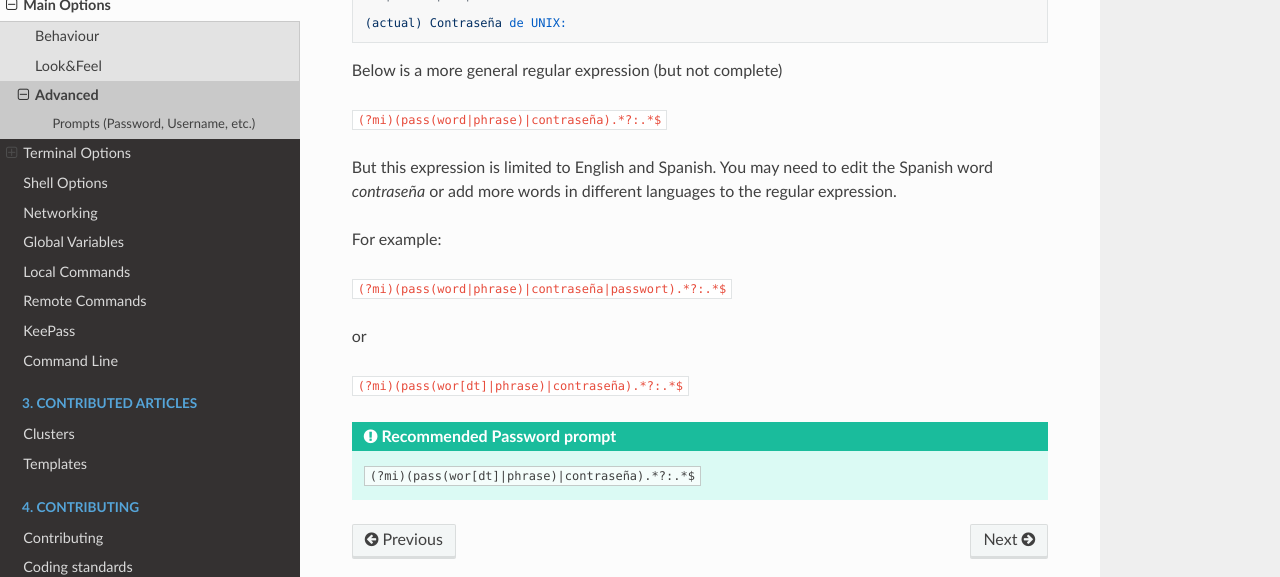
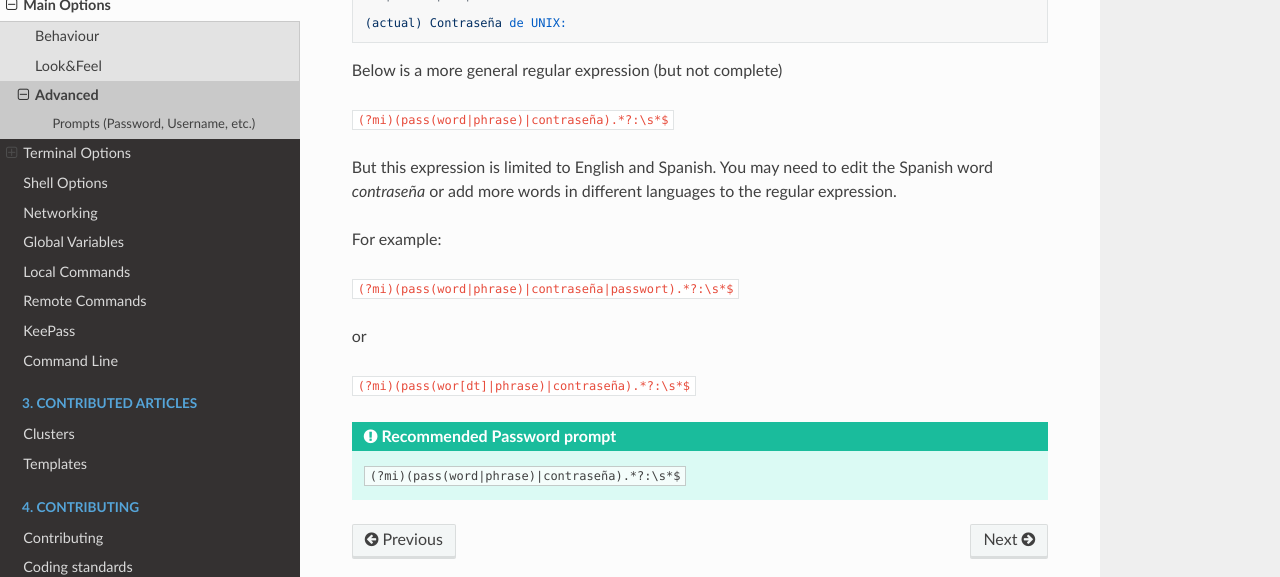
Before and after one commit to asbru-cm/asbru-cm, an MkDocs documentation site: the page built from doc/Manual/Preferences/MOAdvanced.md, in a window 1280 px wide and 900 px high, scrolled down 1337 px. Shown: the part 247-824 px from the top of the window. Built offline with MkDocs 1.6.1, drawn with Linux system fonts in a browser that asks for light colours; nearby versions of some CDN libraries.

Commit message:
improved password regex recommended

```diff
--- a/doc/Manual/Preferences/MOAdvanced.md
+++ b/doc/Manual/Preferences/MOAdvanced.md
@@ -45,17 +45,17 @@ In the above example, the expression expects that immediately after the "passwor
 
 Below is a more general regular expression (but not complete)
 
-`(?mi)(pass(word|phrase)|contraseña).*?:.*$`
+`(?mi)(pass(word|phrase)|contraseña).*?:\s*$`
 
 But this expression is limited to English and Spanish. You may need to edit the Spanish word _contraseña_ or add more words in different languages to the regular expression.
 
 For example:
 
-`(?mi)(pass(word|phrase)|contraseña|passwort).*?:.*$`
+`(?mi)(pass(word|phrase)|contraseña|passwort).*?:\s*$`
 
 or
 
-`(?mi)(pass(wor[dt]|phrase)|contraseña).*?:.*$`
+`(?mi)(pass(wor[dt]|phrase)|contraseña).*?:\s*$`
 
 !!! tip "Recommended Password prompt"
-    `(?mi)(pass(wor[dt]|phrase)|contraseña).*?:.*$`
+    `(?mi)(pass(word|phrase)|contraseña).*?:\s*$`
```
